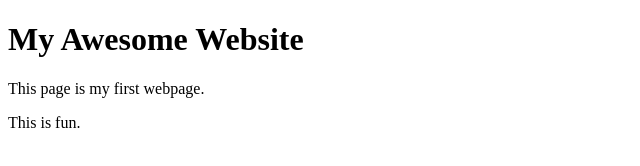
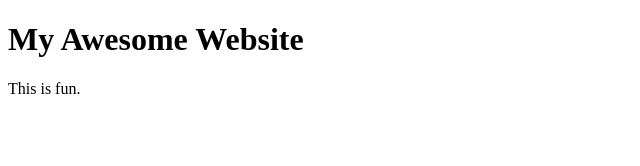
Before and after one commit to joshrideout/my-first-code, a plain HTML site: page index.html in a window 1280 px wide. Shown: the whole page, without its empty margins (0-640 px from the left). Drawn offline with Linux system fonts and the light colour scheme.

```diff
--- a/index.html
+++ b/index.html
@@ -9,9 +9,7 @@
         <h1>
         My Awesome Website
         </h1>
-        <p>
-            This page is my first webpage.
-        </p>
+
         <p>
             This is fun.
         </p>
```
